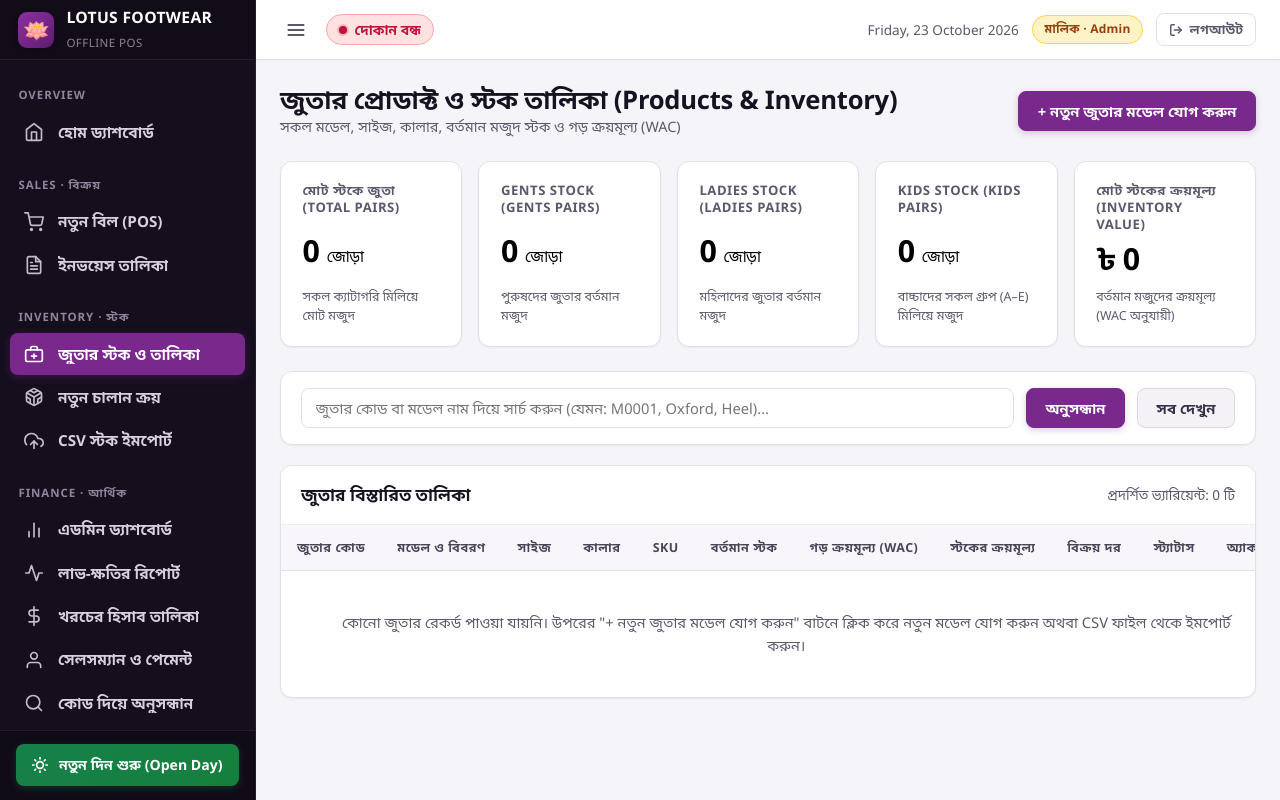
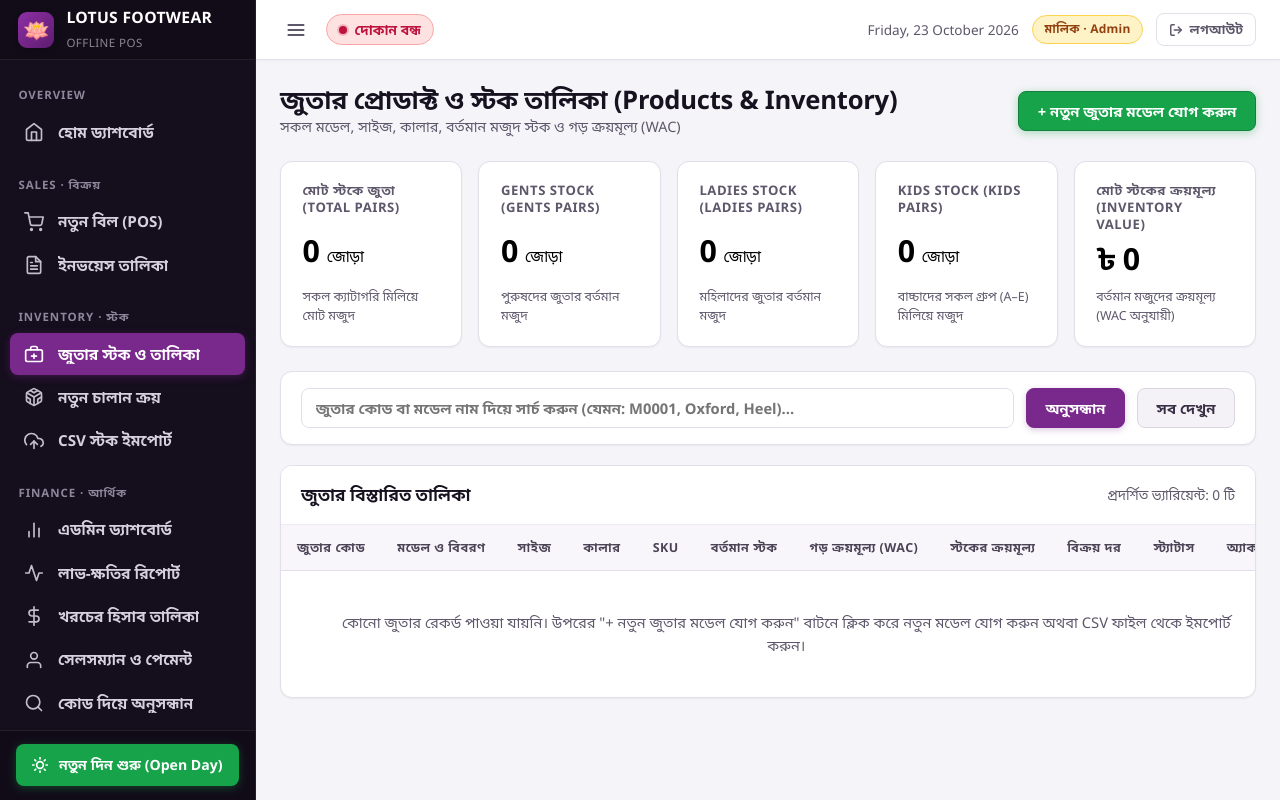
Before and after one commit to sunfi-x/lotus-footwear-POS, a Django app: page /inventory/products/ in a window 1280 px wide. Run offline with Django 5.2, Linux system fonts and the light colour scheme; the visitor is signed in with stand-in values (Sample User, id 1); data comes from the database, SQL or seed files in the repository; data that the repository does not hold is empty.

Commit message:
feat(ui): enforce black digits in all forms and apply signal green to quick action buttons

```diff
--- a/static/css/lotus.css
+++ b/static/css/lotus.css
@@ -1124,3 +1124,76 @@ kbd {
   color: #111111 !important;
   font-weight: 600;
 }
+
+
+/* ── Signal Green Quick Action Buttons ───────────────────────────────────── */
+.btn-signal-green,
+.btn-action-green,
+.page-actions .btn-primary,
+.page-actions .btn-success,
+#pos-submit-invoice-btn,
+#pos-add-item-btn,
+#pos-search-btn,
+.modal-footer .btn-primary,
+.sidebar-day-btn.day-open-btn {
+  background: #16A34A !important;
+  color: #FFFFFF !important;
+  border-color: #15803D !important;
+  font-weight: 700 !important;
+  box-shadow: 0 2px 8px rgba(22, 163, 74, 0.35) !important;
+}
+
+.btn-signal-green:hover,
+.btn-action-green:hover,
+.page-actions .btn-primary:hover,
+.page-actions .btn-success:hover,
+#pos-submit-invoice-btn:hover,
+#pos-add-item-btn:hover,
+#pos-search-btn:hover,
+.modal-footer .btn-primary:hover,
+.sidebar-day-btn.day-open-btn:hover {
+  background: #15803D !important;
+  border-color: #166534 !important;
+  box-shadow: 0 4px 12px rgba(22, 163, 74, 0.45) !important;
+  color: #FFFFFF !important;
+  transform: translateY(-1px);
+}
+
+.btn-signal-green:active,
+.btn-action-green:active,
+.page-actions .btn-primary:active,
+.page-actions .btn-success:active,
+#pos-submit-invoice-btn:active,
+#pos-add-item-btn:active,
+#pos-search-btn:active,
+.modal-footer .btn-primary:active,
+.sidebar-day-btn.day-open-btn:active {
+  background: #166534 !important;
+  transform: translateY(0);
+}
+
+/* ── Universal Form Digits: Pure Solid Black ─────────────────────────────── */
+.form-control,
+input, select, textarea,
+input[type="number"], input[type="text"], input[type="date"],
+.pos-total-amount, .taka-amount,
+#pos-subtotal-val, #pos-discount-val, #pos-calc-total-val,
+#pos-change-val, #pos-due-val, #pos-line-total-preview,
+#reconcile-expected-cash, #reconcile-expected-display,
+#reconcile-diff-val, #adj-old-stock,
+#live-total-variants, #live-total-pairs, #live-total-val,
+.stat-value, .stat-value *,
+.data-table .num, .data-table .num * {
+  color: #000000 !important;
+  font-variant-numeric: tabular-nums !important;
+}
+
+.form-control {
+  font-weight: 600 !important;
+  color: #000000 !important;
+}
+
+input[type="number"], input[type="date"] {
+  font-weight: 700 !important;
+  color: #000000 !important;
+}
--- a/static/js/pos.js
+++ b/static/js/pos.js
@@ -352,11 +352,11 @@ document.addEventListener('DOMContentLoaded', function () {
         if (paid >= finalTotal) {
             changeGivenEl.textContent = `৳ ${(paid - finalTotal).toFixed(2)}`;
             balanceDueEl.textContent = '৳ 0.00';
-            balanceDueEl.style.color = '#15803d';
+            balanceDueEl.style.color = '#000000';
         } else {
             changeGivenEl.textContent = '৳ 0.00';
             balanceDueEl.textContent = `৳ ${(finalTotal - paid).toFixed(2)}`;
-            balanceDueEl.style.color = '#b91c1c';
+            balanceDueEl.style.color = '#000000';
         }
     }
 
--- a/templates/base.html
+++ b/templates/base.html
@@ -5,7 +5,7 @@
     <meta charset="UTF-8">
     <meta name="viewport" content="width=device-width, initial-scale=1.0">
     <title>{% block title %}Lotus Footwear POS{% endblock %}</title>
-    <link rel="stylesheet" href="/static/css/lotus.css?v=20261023_v7">
+    <link rel="stylesheet" href="/static/css/lotus.css?v=20261023_v8">
     {% block extra_head %}{% endblock %}
 </head>
 <body>
@@ -353,21 +353,21 @@
         if (Math.abs(diff) < 0.005) {
             diffBox.style.cssText = 'display:block;background:#dcfce7;border:1.5px solid #86efac;color:#166534;padding:0.75rem 1rem;border-radius:8px;margin-bottom:1rem;font-size:0.95rem;';
             diffVal.textContent = '৳ 0.00 (ক্যাশ সমতা সম্পূর্ণ সঠিক)';
-            diffVal.style.color = '#15803d';
+            diffVal.style.color = '#000000';
             diffMsg.textContent = 'হাতে থাকা ক্যাশের সাথে সিস্টেমের প্রত্যাশিত ব্যালেন্স মিলে গেছে।';
             if (reasonInput) { reasonInput.required = false; reasonInput.style.borderColor = ''; }
             if (reasonLabel) reasonLabel.innerHTML = 'ক্যাশ গরমিল থাকলে কারণ:';
         } else if (diff < 0) {
             diffBox.style.cssText = 'display:block;background:#fee2e2;border:1.5px solid #fca5a5;color:#991b1b;padding:0.75rem 1rem;border-radius:8px;margin-bottom:1rem;font-size:0.95rem;';
             diffVal.textContent = `− ৳ ${diffAbs} (ক্যাশ ঘাটতি / Shortage)`;
-            diffVal.style.color = '#b91c1c';
+            diffVal.style.color = '#000000';
             diffMsg.textContent = '⚠️ ক্যাশ ড্রয়ারে কম টাকা পাওয়া গেছে। কারণ উল্লেখ বাধ্যতামূলক।';
             if (reasonInput) { reasonInput.required = true; reasonInput.style.borderColor = '#ef4444'; }
             if (reasonLabel) reasonLabel.innerHTML = '<span style="color:#b91c1c;font-weight:700;">★ ক্যাশ ঘাটতির কারণ (বাধ্যতামূলক):</span>';
         } else {
             diffBox.style.cssText = 'display:block;background:#e0f2fe;border:1.5px solid #7dd3fc;color:#0369a1;padding:0.75rem 1rem;border-radius:8px;margin-bottom:1rem;font-size:0.95rem;';
             diffVal.textContent = `+ ৳ ${diffAbs} (ক্যাশ বেশি / Surplus)`;
-            diffVal.style.color = '#0284c7';
+            diffVal.style.color = '#000000';
             diffMsg.textContent = '⚠️ ক্যাশ ড্রয়ারে বেশি টাকা রয়েছে। কারণ উল্লেখ বাধ্যতামূলক।';
             if (reasonInput) { reasonInput.required = true; reasonInput.style.borderColor = '#0284c7'; }
             if (reasonLabel) reasonLabel.innerHTML = '<span style="color:#0369a1;font-weight:700;">★ অতিরিক্ত ক্যাশের কারণ (বাধ্যতামূলক):</span>';
--- a/templates/core/login.html
+++ b/templates/core/login.html
@@ -5,7 +5,7 @@
     <meta charset="UTF-8">
     <meta name="viewport" content="width=device-width, initial-scale=1.0">
     <title>লগইন — Lotus Footwear POS</title>
-    <link rel="stylesheet" href="/static/css/lotus.css?v=20261023_v7">
+    <link rel="stylesheet" href="/static/css/lotus.css?v=20261023_v8">
 </head>
 <body>
 <div class="login-shell">
--- a/templates/expenses/salesman_payments.html
+++ b/templates/expenses/salesman_payments.html
@@ -409,7 +409,7 @@
             <div style="display: grid; grid-template-columns: 1fr 1fr; gap: 1rem; margin-top: 0.5rem;">
                 <div class="form-group">
                     <label class="form-label">টাকার পরিমাণ (Amount ৳) <span style="color: red;">*</span>:</label>
-                    <input type="number" step="0.01" min="1" id="pay-amount" class="form-control" placeholder="0.00" required style="font-size: 1.05rem; font-weight: 700; color: #15803d;">
+                    <input type="number" step="0.01" min="1" id="pay-amount" class="form-control" placeholder="0.00" required style="font-size: 1.05rem; font-weight: 700; color: #000000 !important;">
                 </div>
 
                 <div class="form-group">
--- a/templates/inventory/products_list.html
+++ b/templates/inventory/products_list.html
@@ -153,7 +153,7 @@
             </div>
             <div class="modal-body">
                 <p>ভ্যারিয়েন্ট: <strong id="adj-sku"></strong></p>
-                <p>সিস্টেমের বর্তমান রেকর্ড: <strong id="adj-old-stock" style="color: var(--primary);"></strong> জোড়া</p>
+                <p>সিস্টেমের বর্তমান রেকর্ড: <strong id="adj-old-stock" style="color: #000000 !important;"></strong> জোড়া</p>
                 <div class="form-group" style="margin-top: 1rem;">
                     <label class="form-label">দোকানে গুনে পাওয়া প্রকৃত নতুন স্টক (New Physical Stock):</label>
                     <input type="number" name="new_stock" id="adj-new-stock" class="form-control" required min="0">
@@ -286,11 +286,11 @@
                 <!-- Section 3: Live Summary & Error Display -->
                 <div style="background: #f8fafc; border: 1px solid #e2e8f0; border-radius: 8px; padding: 0.75rem 1rem; display: flex; justify-content: space-between; align-items: center; flex-wrap: wrap; gap: 0.75rem;">
                     <div style="font-size: 0.9rem; color: #334155; font-weight: 600; display: flex; gap: 1rem; flex-wrap: wrap;">
-                        <span><strong id="live-total-variants" style="color: var(--primary);">1</strong> variant</span>
+                        <span><strong id="live-total-variants" style="color: #000000 !important;">1</strong> variant</span>
                         <span>|</span>
-                        <span><strong id="live-total-pairs" style="color: #0284c7;">0</strong> pairs</span>
+                        <span><strong id="live-total-pairs" style="color: #000000 !important;">0</strong> pairs</span>
                         <span>|</span>
-                        <span>Opening stock value: <strong id="live-total-val" style="color: #15803d;">৳ 0.00</strong></span>
+                        <span>Opening stock value: <strong id="live-total-val" style="color: #000000 !important;">৳ 0.00</strong></span>
                     </div>
                     <div style="font-size: 0.75rem; color: var(--text-muted);">
                         *স্টক থাকলে ক্রয়মূল্য আবশ্যক
--- a/templates/pos/billing.html
+++ b/templates/pos/billing.html
@@ -211,18 +211,18 @@
             <div class="form-group">
                 <label class="form-label">কাস্টমার কত টাকা দিয়েছেন (Amount Paid):</label>
                 <input type="number" step="0.01" id="pos-amount-paid-input" class="form-control" value="0.00"
-                       style="font-size:1.25rem;font-weight:700;color:var(--success);text-align:right;">
+                       style="font-size:1.25rem;font-weight:800;color:#000000 !important;text-align:right;">
             </div>
 
             <!-- Change / Due -->
             <div style="background:var(--bg);padding:0.75rem 1rem;border-radius:var(--radius);margin-bottom:1.25rem;border:1px solid var(--border);">
                 <div class="pos-change-due">
                     <span class="text-success fw-bold">ফেরত দিতে হবে (Change):</span>
-                    <span id="pos-change-val" class="fw-bold taka-amount text-success">৳ 0.00</span>
+                    <span id="pos-change-val" class="fw-bold taka-amount" style="color:#000000 !important;">৳ 0.00</span>
                 </div>
                 <div class="pos-change-due">
                     <span class="text-danger fw-bold">বাকি থাকবে (Due):</span>
-                    <span id="pos-due-val" class="fw-bold taka-amount text-success">৳ 0.00</span>
+                    <span id="pos-due-val" class="fw-bold taka-amount" style="color:#000000 !important;">৳ 0.00</span>
                 </div>
             </div>
 
```
